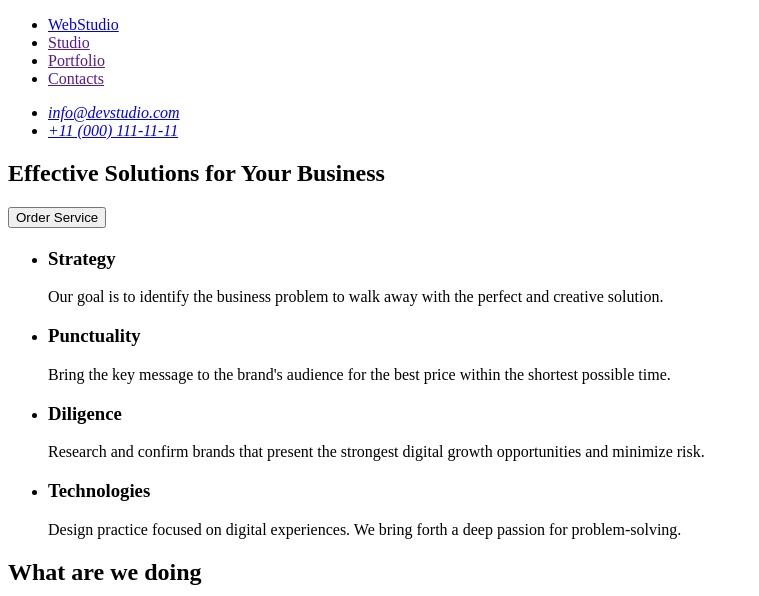
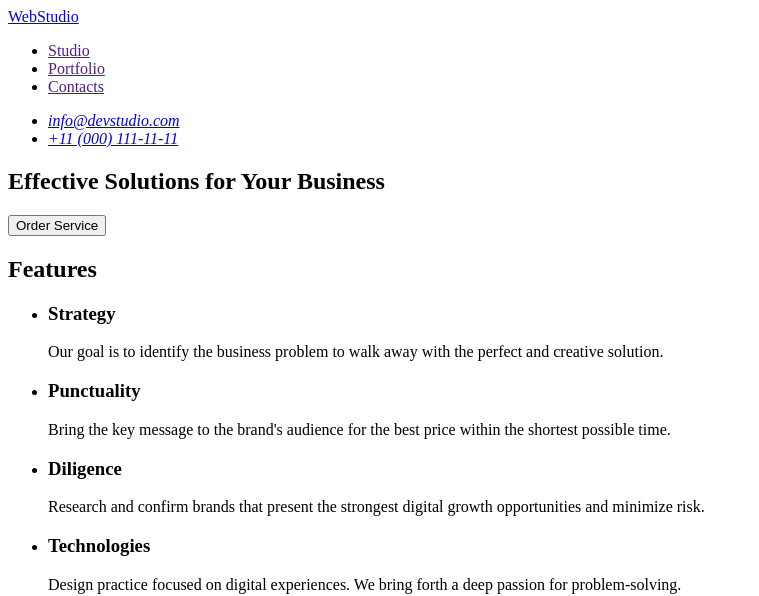
Before and after one commit to YVolkov404/goit-markup-hw-01, a plain HTML site: page index.html in a window 1280 px wide. Shown: the top 596 px of the page, without its empty margins (0-759 px from the left). Drawn offline with Linux system fonts and the light colour scheme.

Commit message:
Commit page markup - final (fixed)

```diff
--- a/index.html
+++ b/index.html
@@ -9,8 +9,8 @@
   <body>
     <header>
       <nav>
+        <a href="./index.html">WebStudio</a>
         <ul>
-          <li><a href="./index.html">WebStudio </a></li>
           <li><a href="">Studio</a></li>
           <li><a href="">Portfolio</a></li>
           <li><a href="">Contacts</a></li>
@@ -29,7 +29,7 @@
         <button type="button">Order Service</button>
       </section>
       <section>
-        <h2></h2>
+        <h2>Features</h2>
         <ul>
           <li>
             <h3>Strategy</h3>
```
